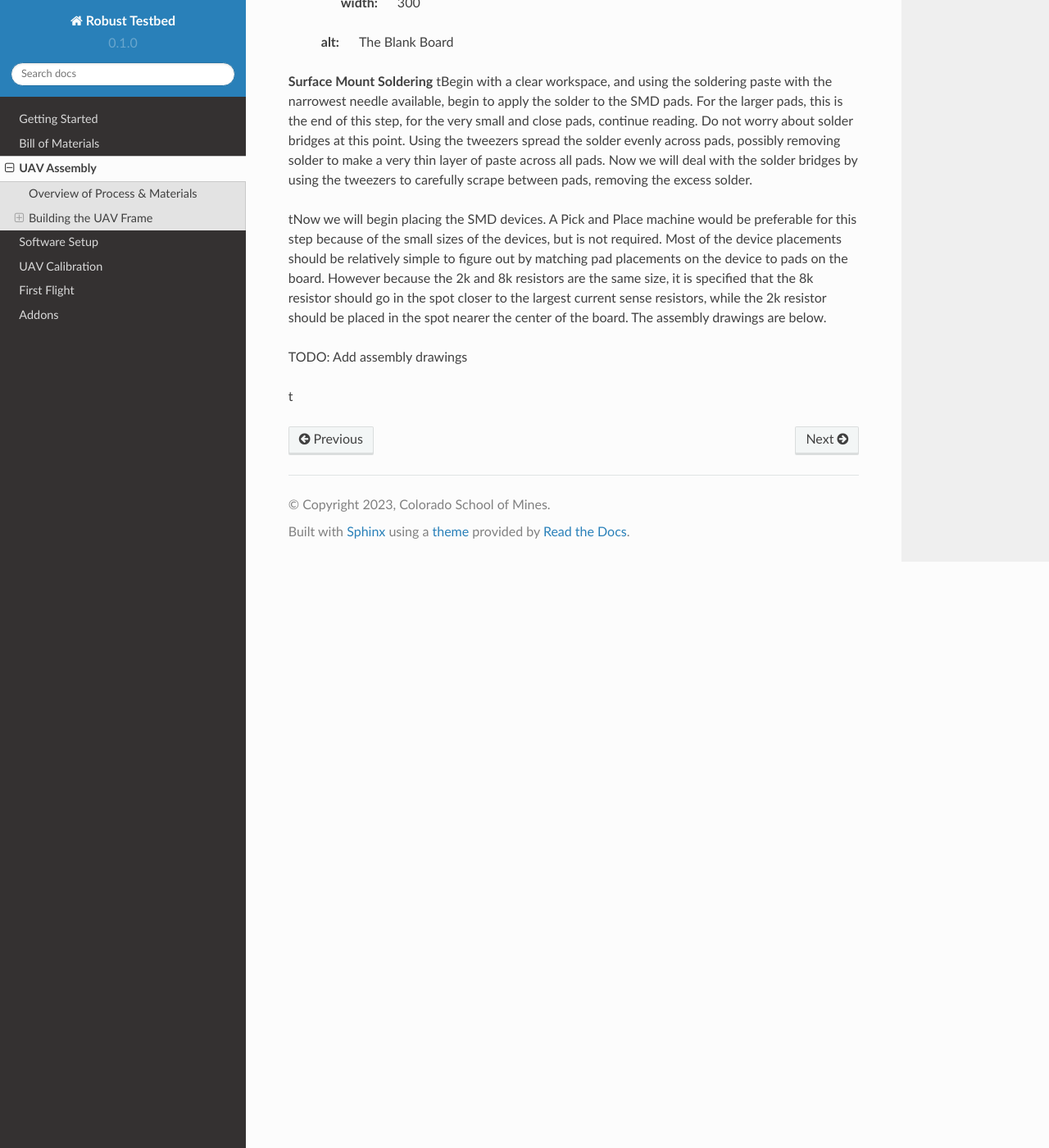
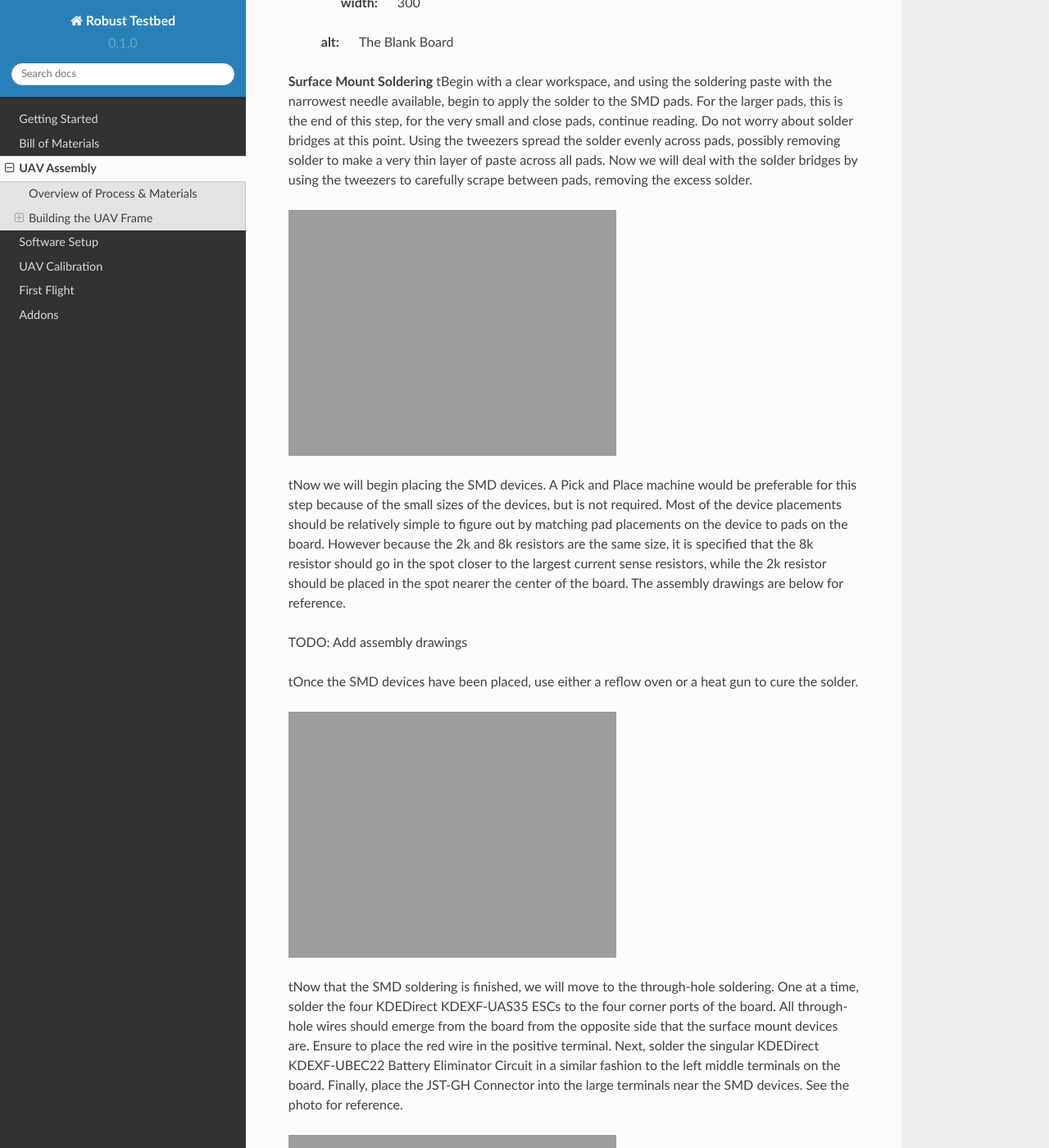
Before and after one commit to pervasive-computing-systems-group/RobustTestbedDocumentation, a Sphinx documentation site: the page built from docs/source/assembly.rst, in a window 1280 px wide and 1400 px high, scrolled down 4413 px. Shown: the whole window at 82% size. Built offline with Sphinx 7.4.7 and the Read the Docs theme 2.0.0, drawn with Linux system fonts in a browser that asks for light colours; some of the changed text lies outside the part shown.

Commit message:
Finished PCB section

```diff
--- a/docs/source/assembly.rst
+++ b/docs/source/assembly.rst
@@ -122,11 +122,11 @@ PCB
 **Required Materials**
 
 * 1 - Custom PCB Drone Frame
-* 1 - 0.001 Ohm Current Sense Resistor
-* 1 - 0402 2 kOhm SMD Resistor
-* 1 - 0402 8 kOhm SMD Resistor
-* 1 - 0805 47 kOhm SMD Resistor
-* 1 - IN9 Voltage to Current Amplifier
+* 1 - 0.001 Ohm Current Sense Resistor(SMD)
+* 1 - 0402 2 kOhm SMD Resistor(SMD)
+* 1 - 0402 8 kOhm SMD Resistor(SMD)
+* 1 - 0805 47 kOhm SMD Resistor(SMD)
+* 1 - IN9 Voltage to Current Amplifier(SMD)
 * 1 - JST-GH Connector
 * 4 - KDEDirect KDEXF-UAS35 ESC
 * 1 - KDEDirect KDEXF-UBEC22 Battery Eliminator Circuit
@@ -145,11 +145,38 @@ this is the end of this step, for the very small and close pads, continue readin
 the solder evenly across pads, possibly removing solder to make a very thin layer of paste across all pads. Now we will deal with the solder bridges by using the
 tweezers to carefully scrape between pads, removing the excess solder.
 
+.. image:: images/SolderOnBoard.jpg
+    :width: 300
+  :alt: Solder paste on the board before the devices are placed. It may not look pretty, but note there are no solder bridges.
+
 \tNow we will begin placing the SMD devices. A Pick and Place machine would be preferable for this step because of the small sizes of the devices, but is not
 required. Most of the device placements should be relatively simple to figure out by matching pad placements on the device to pads on the board. However because the
 2k and 8k resistors are the same size, it is specified that the 8k resistor should go in the spot closer to the largest current sense resistors, while the 2k resistor
-should be placed in the spot nearer the center of the board. The assembly drawings are below.
+should be placed in the spot nearer the center of the board. The assembly drawings are below for reference.
 
 TODO: Add assembly drawings
 
-\t
+\tOnce the SMD devices have been placed, use either a reflow oven or a heat gun to cure the solder.
+
+.. image:: images/FinishedSMD.jpg
+    :width: 300
+  :alt: The Board with Completed SMD Soldering
+
+\tNow that the SMD soldering is finished, we will move to the through-hole soldering. One at a time, solder the four KDEDirect KDEXF-UAS35 ESCs to the four corner ports of
+the board. All through-hole wires should emerge from the board from the opposite side that the surface mount devices are. Ensure to place the red wire in the positive terminal.
+Next, solder the singular KDEDirect KDEXF-UBEC22 Battery Eliminator Circuit in a similar fashion to the left middle terminals on the board. Finally, place the JST-GH Connector
+into the large terminals near the SMD devices. See the photo for reference.
+
+.. image:: images/InProgressThruHole.jpg
+    :width: 300
+  :alt: Through-hole soldering in progress with 1 ESC and the battery connector put into place.
+
+.. image:: images/CompletedThruHole.jpg
+    :width: 300
+  :alt: Completed through-hole board with the battery eliminator circuit on the left.
+
+**Soldering Tips**
+
+* Place as little as possible solder on the board when doing the SMD devices, it is much easier to try again that to remove a device that has solder bridges.
+* Turn up the heat on the soldering iron for the thicker through-hole wires. It is difficult to keep them hot enough.
+* Take your time, this is a very slow process and there is not a quick way through it.
```
